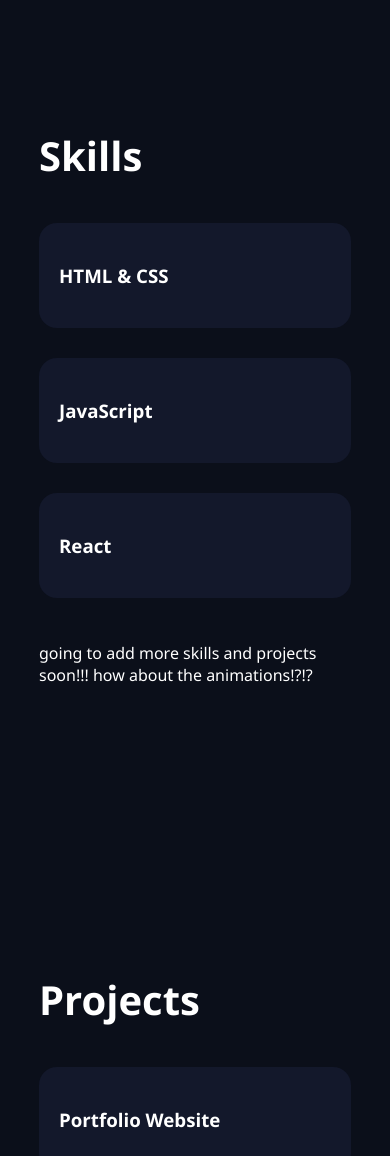
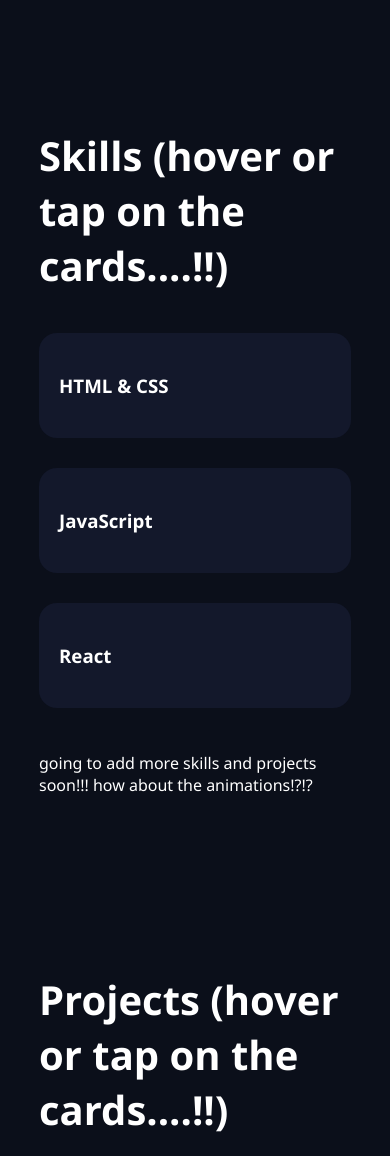
Before and after one commit to milan-3318/happy, a plain HTML site: page frontend/index.html in a window 390 px wide. Shown: the part 1640-2796 px from the top of the page. Drawn offline with Linux system fonts and the light colour scheme.

Commit message:
final frontend animations and mobile fixes

```diff
--- a/frontend/index.html
+++ b/frontend/index.html
@@ -35,7 +35,7 @@
 
 <!-- SKILLS -->
 <section class="section snap reveal">
-  <h2>Skills</h2>
+  <h2>Skills (hover or tap on the cards....!!)</h2>
 
   <div class="card-grid">
     <div class="card info-card">
@@ -71,7 +71,7 @@
 
 <!-- PROJECTS -->
 <section class="section snap reveal">
-  <h2>Projects</h2>
+  <h2>Projects (hover or tap on the cards....!!)</h2>
 
   <div class="card-grid">
     <div class="card info-card">
```
